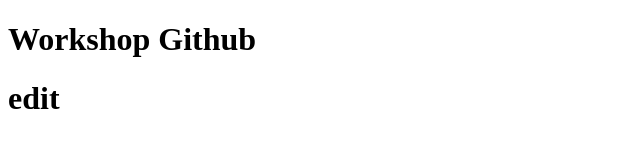
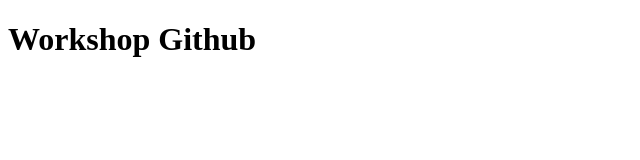
Before and after one commit to YothinK/workshop-gh, a plain HTML site: page index.html in a window 1280 px wide. Shown: the whole page, without its empty margins (0-640 px from the left). Drawn offline with Linux system fonts and the light colour scheme.

Commit message:
Del h1 edit
del line 10

```diff
--- a/index.html
+++ b/index.html
@@ -7,6 +7,5 @@
 </head>
 <body>
     <h1>Workshop Github</h1>
-    <h1>edit</h1>
 </body>
 </html>
```
